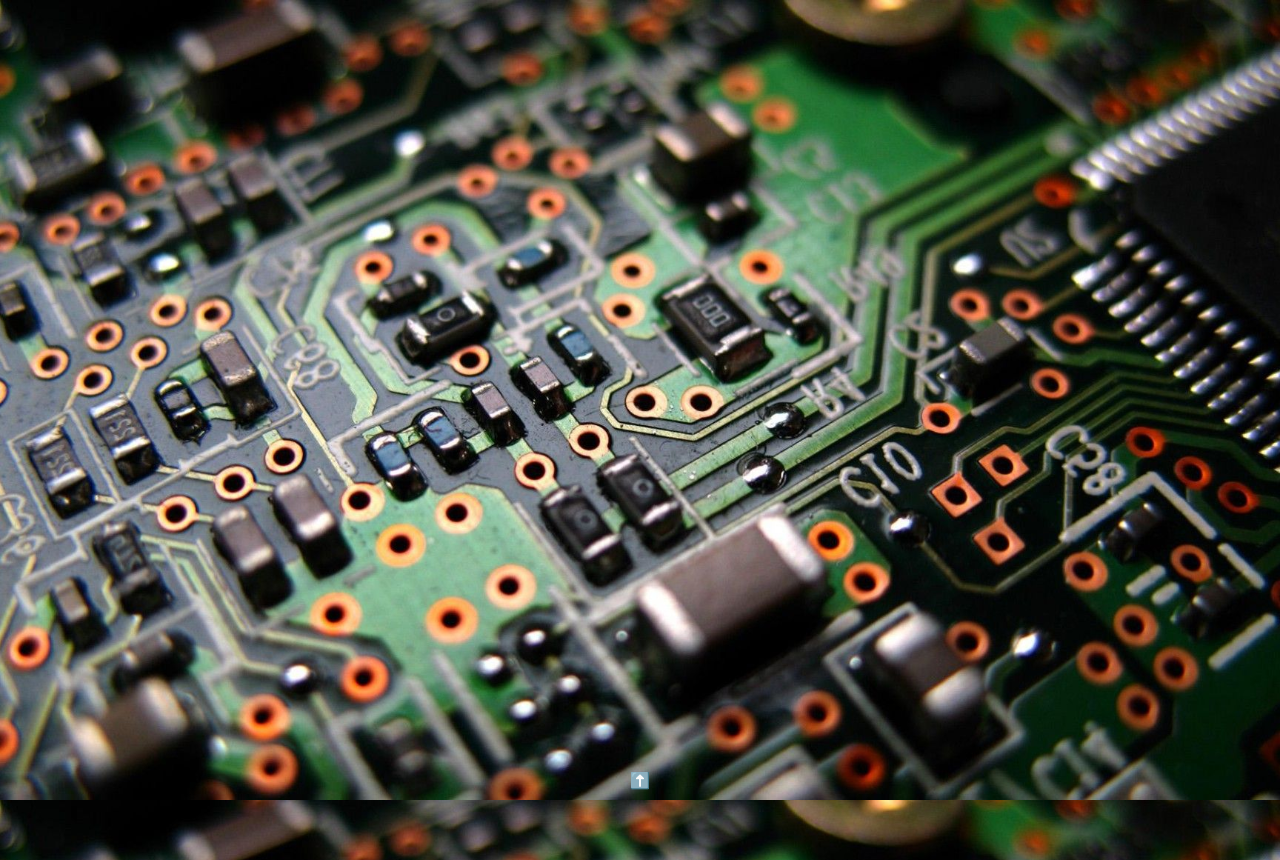
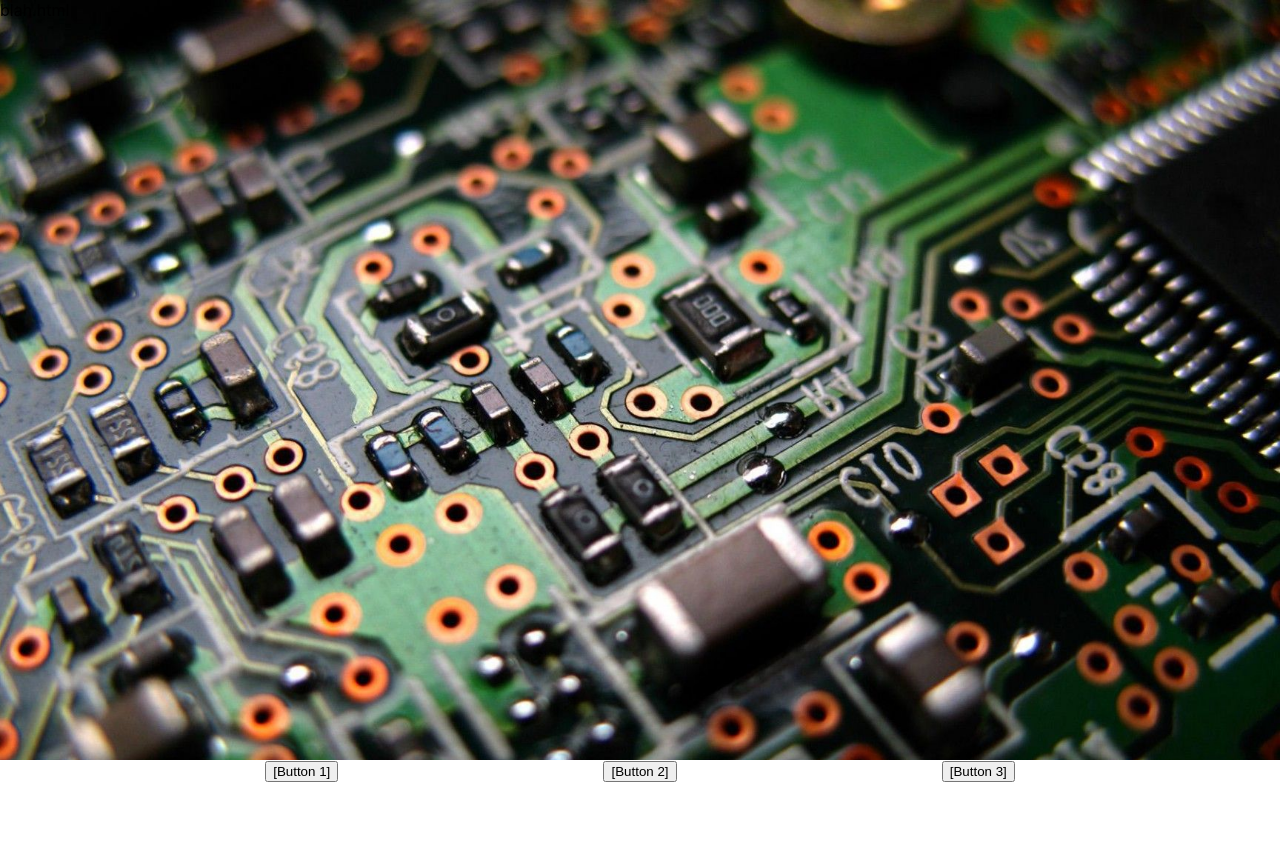
Before and after one commit to moriasano/moriasano.github.io, a React (Create React App) app: page / in a window 1280 px wide. After the commit the page ends 800 px from the top, so only its background shows below. Built offline with nearby package versions, Linux system fonts and the light colour scheme.

Commit message:
start work on tab

```diff
--- a/src/App.js
+++ b/src/App.js
@@ -1,10 +1,33 @@
+import React, { useEffect, useState } from 'react';
+
 import Nav from './components/Nav';
 
+var pageMapping = {
+  1: "blah.html",
+  2: "blahblah.html",
+  3: "blahblahblah.html",
+}
+
 function App() {
+  const [openTab, setOpenTab] = useState(1);
+
+  // const setOpenTabWrapper = useCallback(val => {
+  //   alert(val);
+  //   setOpenTab(val);
+  // }, [setOpenTab]);
+
+
   return (
     <div>
-        <div style={{height: "90vh"}}></div>
-        <Nav></Nav>
+        <div style={{height: "95vh"}}>
+
+        { pageMapping[openTab] }
+
+        </div>
+        <Nav
+          setTab={setOpenTab}
+        />
+
         {/* <div style={{height: "15vh"}}></div> */}
     </div>
   );
--- a/src/components/AnimatedButton.js
+++ /dev/null
@@ -1,17 +0,0 @@
-import style from '../styles/AnimatedButton.css'
-
-// Make stylesheet a prop? parameter ?
-function AnimatedButton(props) {
-    return (
-        <div className={style}>
-            <div>
-                <button>
-                    {props.text}
-                </button>
-            </div>
-        </div>
-
-    );
-}
-
-export default AnimatedButton;
--- a/src/components/Nav.js
+++ b/src/components/Nav.js
@@ -1,22 +1,34 @@
 import styles from "../styles/Nav.css"
-import AnimatedButton from './AnimatedButton';
 
-function Nav() {
+function Nav({setTab}) {
 
     return (
         <div className={styles}>
             <div class="container">
 
-            <div class="button">
-                ⬆️
-            </div>
+                <div class="buttonRow">
+                    <div>
+                        <button onClick={() => {setTab(1)}}>
+                            [Button 1]
+                        </button>
+                    </div>
+
+                    <div>
+                        <button onClick={() => {setTab(2)}}>
+                            [Button 2]
+                        </button>
+                    </div>
+
+                    <div>
+                        <button onClick={() => {setTab(3)}}>
+                            [Button 3]
+                        </button>
+                    </div>
+
+                </div>
 
 
             </div>
-            {/* <div class="container">
-                <AnimatedButton text={"Home"}></AnimatedButton>
-                <AnimatedButton text={"Learn More"}></AnimatedButton>
-            </div> */}
         </div>
     );
 }
--- a/src/styles/AnimatedButton.css
+++ /dev/null
@@ -1,3 +0,0 @@
-.container {
-    padding: 50px;
-}
--- a/src/styles/Nav.css
+++ b/src/styles/Nav.css
@@ -1,20 +1,20 @@
+
 .container {
-    transition: 3s;
+    transition: 1s;
     height: 5vh;
-    background-color: rgba(0, 0, 0, 0);
+    background-color: white;
     /* display: flex;
     flex-direction: row; */
 }
 .container:hover {
     transition: 3s;
-    height: 15vh;
-    margin-top: -30vh;
+    height: 20vh;
+    margin-top: -10vh;
     background-color: rgba(0, 0, 0, 0.9);
+    font-size: xx-large;
 }
-.button {
-    text-align: center;
-    color: white;
+
+.buttonRow {
+    display: flex;
+    justify-content: space-evenly;
 }
-.button:hover {
-    color: red;
-}
--- a/src/styles/index.css
+++ b/src/styles/index.css
@@ -5,6 +5,7 @@ body {
     sans-serif;
   -webkit-font-smoothing: antialiased;
   -moz-osx-font-smoothing: grayscale;
+  overflow: hidden;
 }
 
 code {
```
